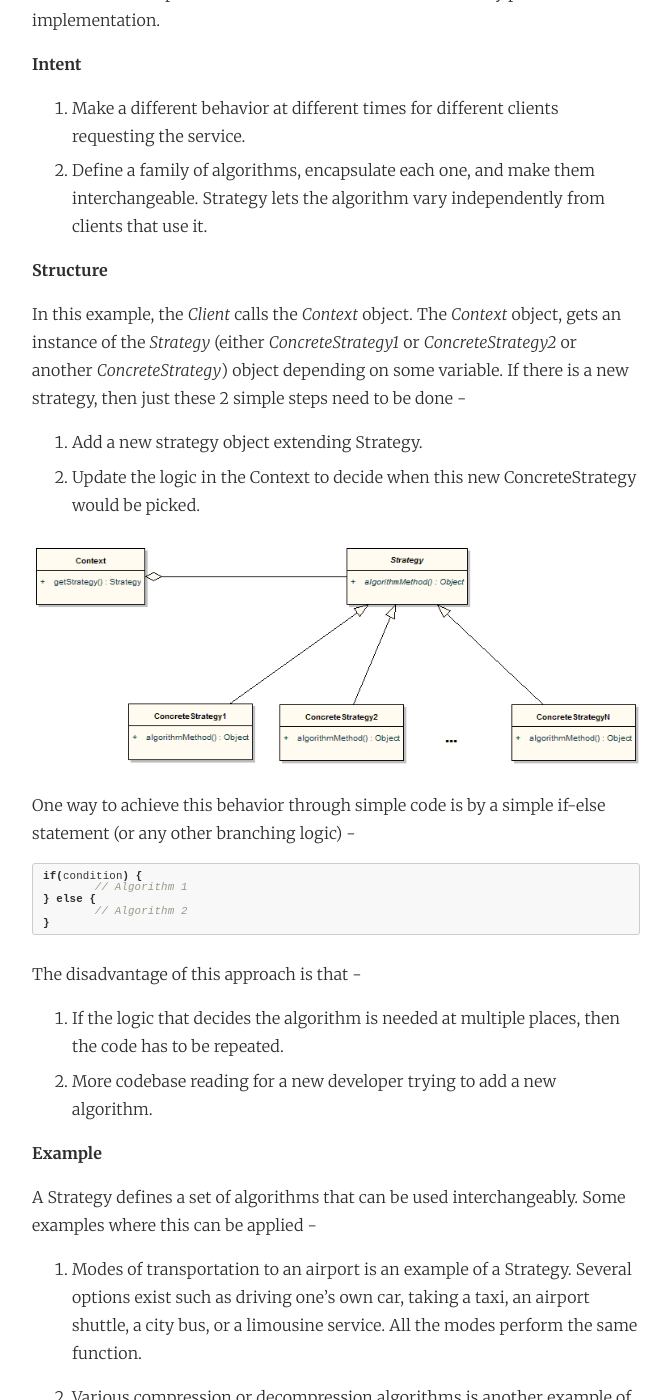
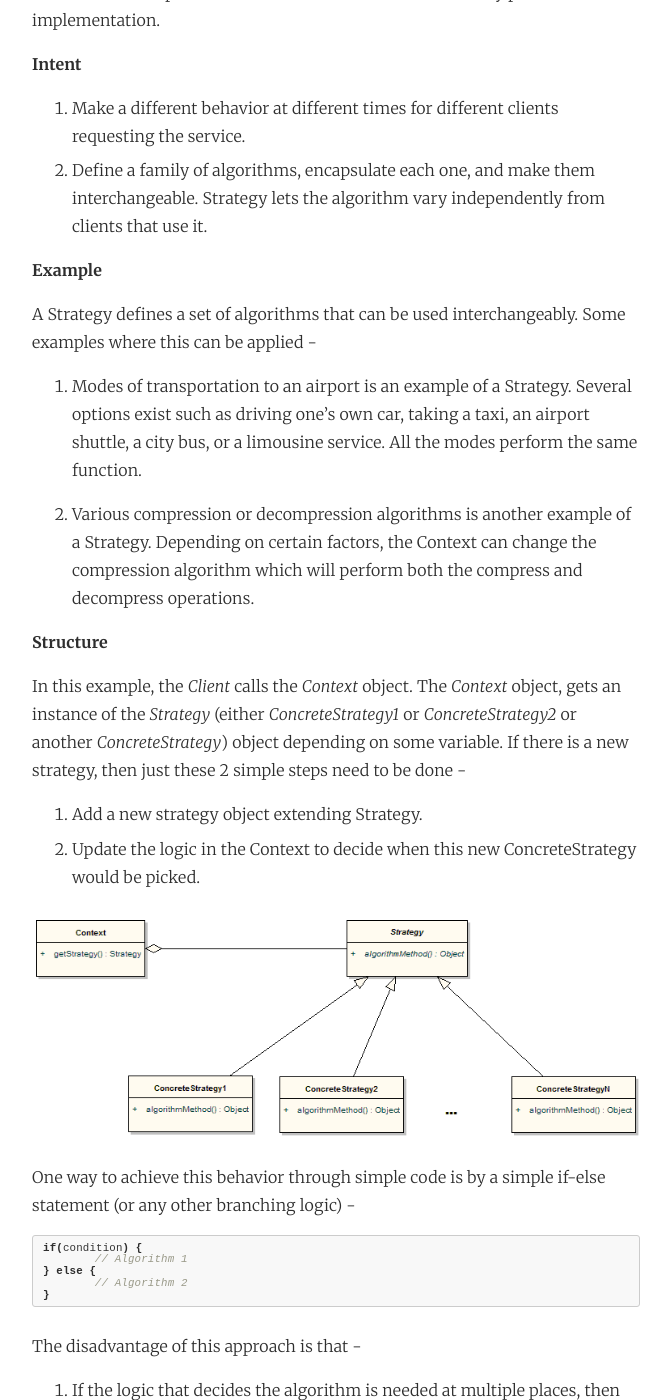
Before and after one commit to kaushik88/kaushik88.github.io, a Jekyll site: the page built from _posts/2015-08-18-the-strategy-pattern.md, in a window 1280 px wide and 1400 px high, scrolled down 313 px. Shown: the whole window, without its empty margins (304-975 px from the left). Built offline with Jekyll 4.4.1, drawn with Linux system fonts in a browser that asks for light colours; comment, search, counter and statistics services are not loaded; some of the changed lines change nothing that is shown; some of the changed text lies outside the part shown.

Commit message:
The Strategy Pattern

```diff
--- a/_posts/2015-08-18-the-strategy-pattern.md
+++ b/_posts/2015-08-18-the-strategy-pattern.md
@@ -14,6 +14,14 @@ This is the first post in a series of blogposts on [Design Patterns](https://en.
 
 1. Make a different behavior at different times for different clients requesting the service.
 2. Define a family of algorithms, encapsulate each one, and make them interchangeable. Strategy lets the algorithm vary independently from clients that use it.
+
+**Example**
+
+A Strategy defines a set of algorithms that can be used interchangeably. Some examples where this can be applied -
+
+1. Modes of transportation to an airport is an example of a Strategy. Several options exist such as driving one's own car, taking a taxi, an airport shuttle, a city bus, or a limousine service. All the modes perform the same function.
+
+2. Various compression or decompression algorithms is another example of a Strategy. Depending on certain factors, the Context can change the compression algorithm which will perform both the compress and decompress operations.
 
 **Structure**
 
@@ -40,15 +48,9 @@ The disadvantage of this approach is that -
 1. If the logic that decides the algorithm is needed at multiple places, then the code has to be repeated.
 2. More codebase reading for a new developer trying to add a new algorithm.
 
-**Example**
+**Code**
 
-A Strategy defines a set of algorithms that can be used interchangeably. Some examples where this can be applied -
-
-1. Modes of transportation to an airport is an example of a Strategy. Several options exist such as driving one's own car, taking a taxi, an airport shuttle, a city bus, or a limousine service. All the modes perform the same function.
-
-2. Various compression or decompression algorithms is another example of a Strategy. Depending on certain factors, the Context can change the compression algorithm which will perform both the compress and decompress operations.
-
-**Code**
+A sample code structure in Java -
 
 {% highlight java %}
 
```
